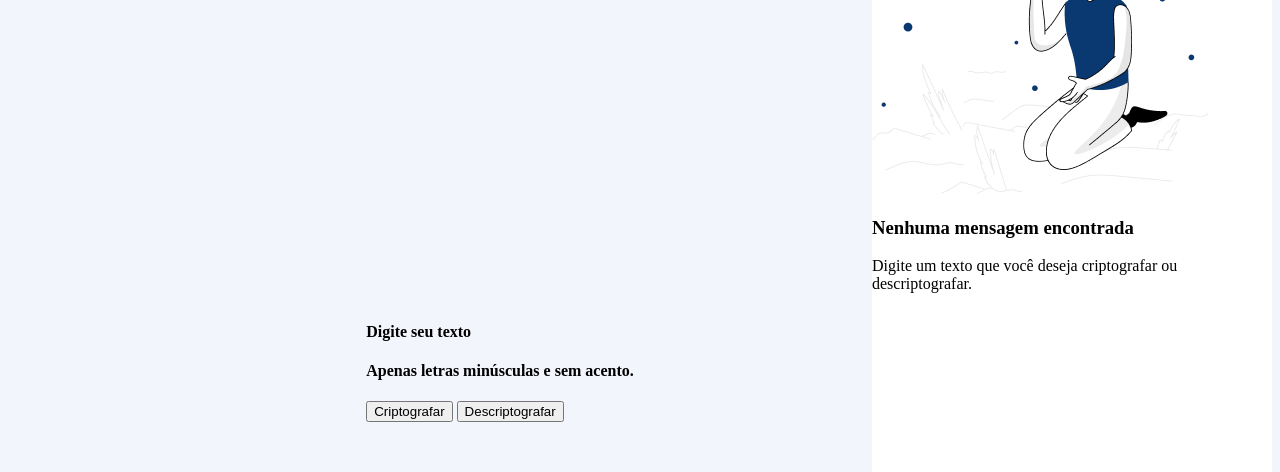
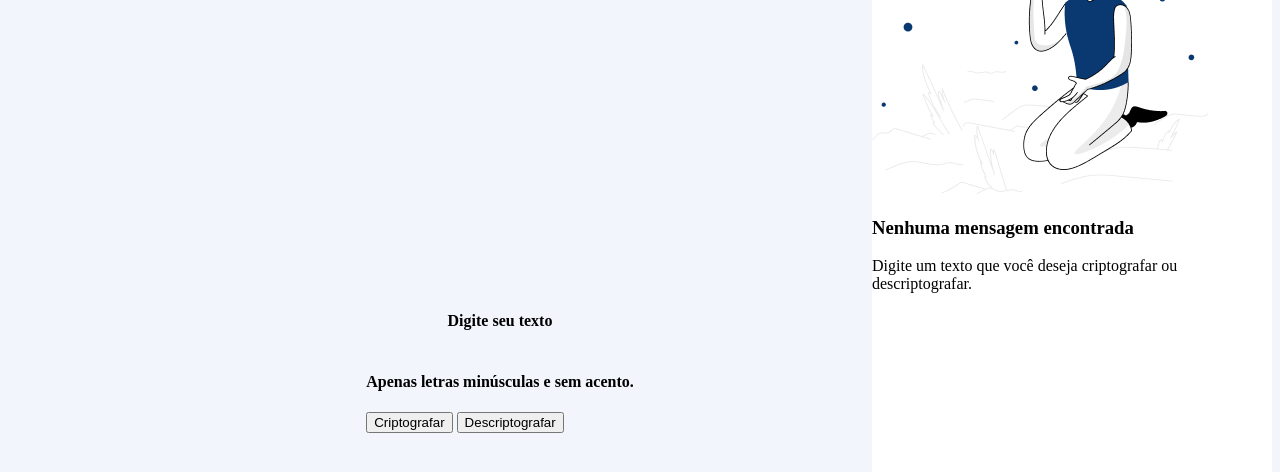
Before and after one commit to suhellynaraujo/Alura_Challenge_ONE, a plain HTML site: page html/index.html in a window 1280 px wide. Shown: the part 118-590 px from the top of the page. Drawn offline with Linux system fonts and the light colour scheme.

Commit message:
#ladoEsquerdo

```diff
--- a/css/style.css
+++ b/css/style.css
@@ -16,6 +16,13 @@ body{
     gap: 40px;
 }
 
+#ladoEsquerdo{
+    display: flex;
+    flex-direction: column;
+    align-items: center;
+
+}
+
 #ladoDireito{
     background: #FFFFFF;
     top: 40px;
```
